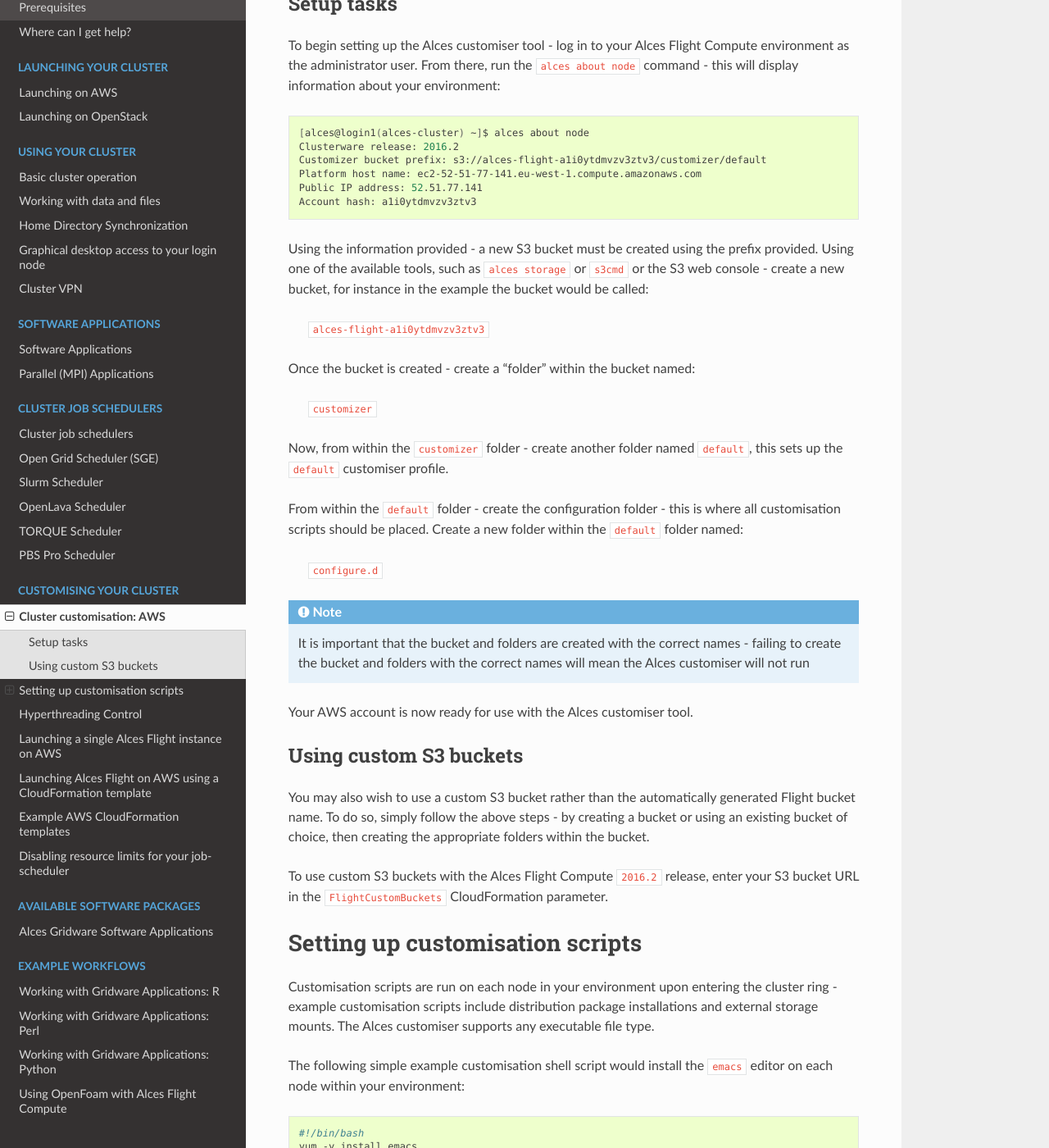
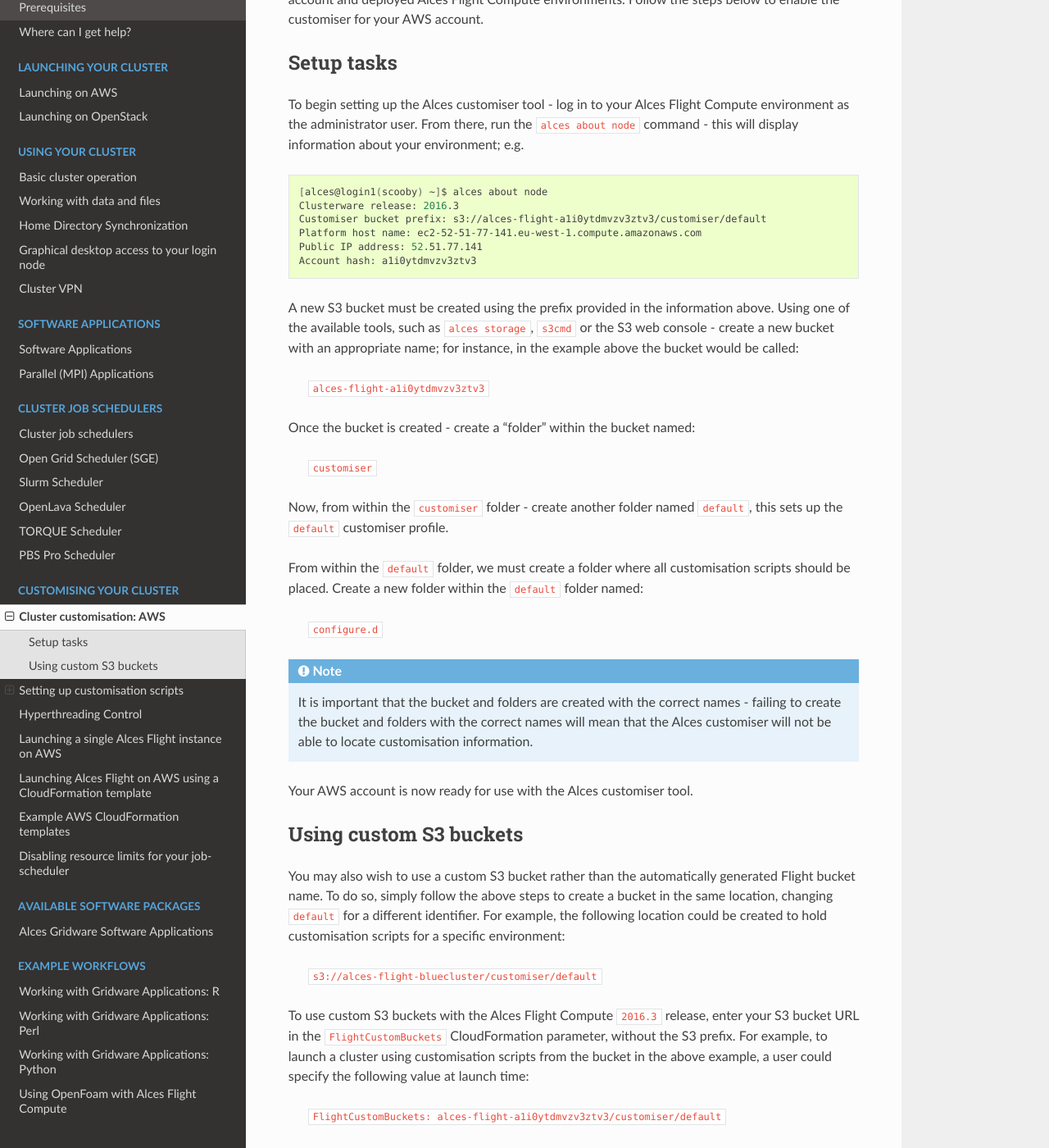
Before and after one commit to alces-software/flight-appliance-docs, a Sphinx documentation site: the page built from docs/source/customisation/customisation.rst, in a window 1280 px wide and 1400 px high, scrolled down 412 px. Shown: the whole window at 82% size. Built offline with Sphinx 7.4.7 and the Read the Docs theme 2.0.0, drawn with Linux system fonts in a browser that asks for light colours; some of the changed text lies outside the part shown.

Commit message:
updated for 2016.3 release

```diff
--- a/docs/source/customisation/customisation.rst
+++ b/docs/source/customisation/customisation.rst
@@ -3,56 +3,63 @@
 Cluster customisation: AWS
 ##########################
 
-An Alces Flight Compute environment contains many useful configurations and tools, however there are cases where your environment may require customisation - this may include things such as;
+An Alces Flight Compute environment contains many useful tool and utilities designed to assist users in running a diverse range of jobs and workflows. Also included are tools to help users customise their cluster environment further, allowing automated setup of a range of features including:
 
 * Distribution package installation
 * External storage mounts
+* Custom script execution at launch time
 
-The Alces customiser tool requires some setup tasks in order to appropriately work with your AWS account and deployed Alces Flight Compute environments.
+
+The Alces customiser tool requires some setup tasks in order to appropriately work with your AWS account and deployed Alces Flight Compute environments. Follow the steps below to enable the customiser for your AWS account.
 
 Setup tasks
 -----------
 
-To begin setting up the Alces customiser tool - log in to your Alces Flight Compute environment as the administrator user. From there, run the ``alces about node`` command - this will display information about your environment:
+To begin setting up the Alces customiser tool - log in to your Alces Flight Compute environment as the administrator user. From there, run the ``alces about node`` command - this will display information about your environment; e.g.
 
 .. code:: bash
 
-    [alces@login1(alces-cluster) ~]$ alces about node
-    Clusterware release: 2016.2
-    Customizer bucket prefix: s3://alces-flight-a1i0ytdmvzv3ztv3/customizer/default
+    [alces@login1(scooby) ~]$ alces about node
+    Clusterware release: 2016.3
+    Customiser bucket prefix: s3://alces-flight-a1i0ytdmvzv3ztv3/customiser/default
     Platform host name: ec2-52-51-77-141.eu-west-1.compute.amazonaws.com
     Public IP address: 52.51.77.141
     Account hash: a1i0ytdmvzv3ztv3
 
-Using the information provided - a new S3 bucket must be created using the prefix provided. Using one of the available tools, such as ``alces storage`` or ``s3cmd`` or the S3 web console - create a new bucket, for instance in the example the bucket would be called:
+A new S3 bucket must be created using the prefix provided in the information above. Using one of the available tools, such as ``alces storage``, ``s3cmd`` or the S3 web console - create a new bucket with an appropriate name; for instance, in the example above the bucket would be called:
 
     ``alces-flight-a1i0ytdmvzv3ztv3``
 
 Once the bucket is created - create a "folder" within the bucket named:
 
-    ``customizer``
+    ``customiser``
 
-Now, from within the ``customizer`` folder - create another folder named ``default``, this sets up the ``default`` customiser profile.
+Now, from within the ``customiser`` folder - create another folder named ``default``, this sets up the ``default`` customiser profile.
 
-From within the ``default`` folder - create the configuration folder - this is where all customisation scripts should be placed. Create a new folder within the ``default`` folder named:
+From within the ``default`` folder, we must create a folder where all customisation scripts should be placed. Create a new folder within the ``default`` folder named:
 
     ``configure.d``
 
-.. note:: It is important that the bucket and folders are created with the correct names - failing to create the bucket and folders with the correct names will mean the Alces customiser will not run
+.. note:: It is important that the bucket and folders are created with the correct names - failing to create the bucket and folders with the correct names will mean that the Alces customiser will not be able to locate customisation information.
 
 Your AWS account is now ready for use with the Alces customiser tool.
 
 Using custom S3 buckets
 -----------------------
 
-You may also wish to use a custom S3 bucket rather than the automatically generated Flight bucket name. To do so, simply follow the above steps - by creating a bucket or using an existing bucket of choice, then creating the appropriate folders within the bucket.
+You may also wish to use a custom S3 bucket rather than the automatically generated Flight bucket name. To do so, simply follow the above steps to create a bucket in the same location, changing ``default`` for a different identifier. For example, the following location could be created to hold customisation scripts for a specific environment:
 
-To use custom S3 buckets with the Alces Flight Compute ``2016.2`` release, enter your S3 bucket URL in the ``FlightCustomBuckets`` CloudFormation parameter.
+  ``s3://alces-flight-bluecluster/customiser/default``
+
+
+To use custom S3 buckets with the Alces Flight Compute ``2016.3`` release, enter your S3 bucket URL in the ``FlightCustomBuckets`` CloudFormation parameter, without the S3 prefix. For example, to launch a cluster using customisation scripts from the bucket in the above example, a user could specify the following value at launch time:
+
+  ``FlightCustomBuckets: alces-flight-a1i0ytdmvzv3ztv3/customiser/default``
 
 Setting up customisation scripts
 ################################
 
-Customisation scripts are run on each node in your environment upon entering the cluster ring - example customisation scripts include distribution package installations and external storage mounts. The Alces customiser supports any executable file type.
+Customisation scripts are run on each node in your environment upon joining the cluster network - example customisation scripts include distribution package installations and external storage mounts. The Alces customiser supports any Linux executable file type.
 
 The following simple example customisation shell script would install the ``emacs`` editor on each node within your environment:
 
@@ -61,19 +68,21 @@
     #!/bin/bash
     yum -y install emacs
 
+.. note:: Customisation scripts are run in unattended mode, and should be written to complete with interactive input.
+
 Once the bash script has been created - upload it to your S3 bucket into the ``configure.d`` folder previously created, for example:
 
-    ``s3://alces-flight-<account hash>/customizer/default/configure.d/emacs.sh``
+    ``s3://alces-flight-<account hash>/customiser/default/configure.d/emacs.sh``
 
 You can upload multiple customisation scripts to the ``default`` folder - each of the scripts will be run.
 
-The output of each customiser script run is sent to ``/var/log/clusterware/instance.log`` on each of the nodes. Each subsequently deployed Alces Flight Compute environment will run each of the customise scripts included in the ``default`` folder.
+The output of each customiser script run is sent to the file ``/var/log/clusterware/instance.log`` on each of the nodes. Each subsequently deployed Alces Flight Compute environment will run each of the customise scripts included in the ``default`` folder.
 
 Using alternate customisation profiles
 --------------------------------------
 
-Alternate customisation profiles can be set up and used with the Alces customiser tool. To set up another profile, from your S3 bucket in the ``customizer`` folder - create another profile folder, for example ``foo``
+Alternate customisation profiles can be set up and used with the Alces customiser tool. To set up another profile, from your S3 bucket in the ``customiser`` folder - create another profile folder, for example ``foo``
 
 Within the ``foo`` folder - create the ``configure.d`` folder. Place any customisation scripts for the ``foo`` profile within the ``configure.d`` folder.
 
-To use custom profiles when launching the Alces Flight Compute ``2016.2`` CloudFormation templates, enter the profile name(s) in the ``FlightCustomProfiles`` parameter - the customiser tool will then run each of the scripts in the ``foo`` profile.
+To use custom profiles when launching the Alces Flight Compute ``2016.3`` CloudFormation templates, enter the profile name(s) in the ``FlightCustomProfiles`` parameter - the customiser tool will then run each of the scripts in the ``foo`` profile.
```
